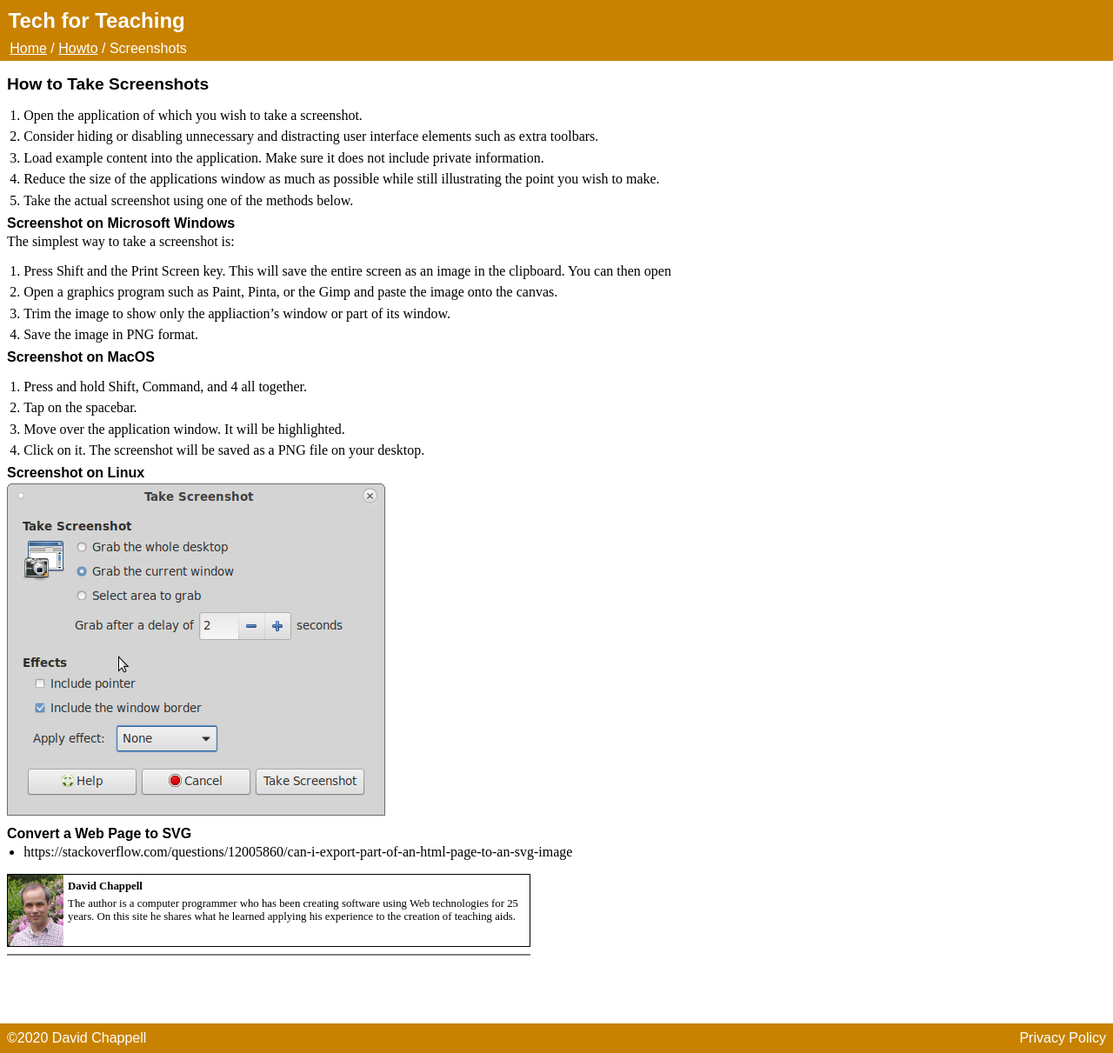
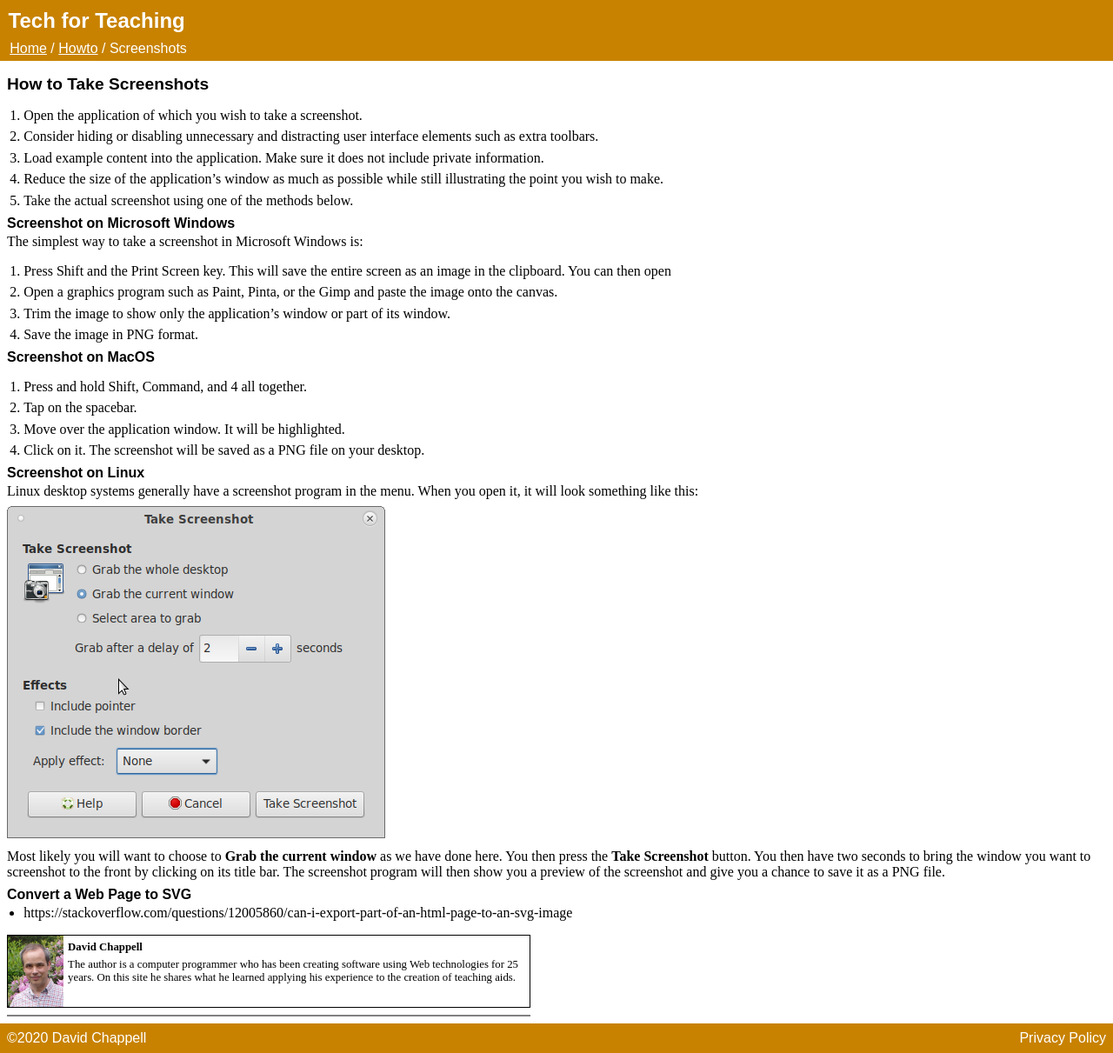
Before and after one commit to david672orford/tech-for-teaching, a Jekyll site: the page built from howto/screenshots/index.md, in a window 1280 px wide. Shown: the whole page at 87% size. Built offline with Jekyll 4.4.1, drawn with Linux system fonts in a browser that asks for light colours; our own code applies the rules of GitHub Pages for plain Markdown files.

Commit message:
added text description of process for taking a screenshot on Linux

```diff
--- a/howto/screenshots/index.md
+++ b/howto/screenshots/index.md
@@ -5,19 +5,19 @@
    elements such as extra toolbars.
 3. Load example content into the application. Make sure it does not include
    private information.
-4. Reduce the size of the applications window as much as possible while still
+4. Reduce the size of the application's window as much as possible while still
    illustrating the point you wish to make.
 5. Take the actual screenshot using one of the methods below.
 
 ### Screenshot on Microsoft Windows
 
-The simplest way to take a screenshot is:
+The simplest way to take a screenshot in Microsoft Windows is:
 
 1. Press Shift and the Print Screen key. This will save the entire
    screen as an image in the clipboard. You can then open
 2. Open a graphics program such as Paint, Pinta, or the Gimp and
    paste the image onto the canvas.
-3. Trim the image to show only the appliaction's window or part of
+3. Trim the image to show only the application's window or part of
    its window.
 4. Save the image in PNG format.
 
@@ -30,7 +30,16 @@ The simplest way to take a screenshot is:
 
 ### Screenshot on Linux
 
+Linux desktop systems generally have a screenshot program in the menu. When you
+open it, it will look something like this:
+
 <img src="mate-screenshot.png">
+
+Most likely you will want to choose to **Grab the current window** as we have done
+here. You then press the **Take Screenshot** button. You then have two seconds
+to bring the window you want to screenshot to the front by clicking on its title bar.
+The screenshot program will then show you a preview of the screenshot and give
+you a chance to save it as a PNG file.
 
 ### Convert a Web Page to SVG
 
```
